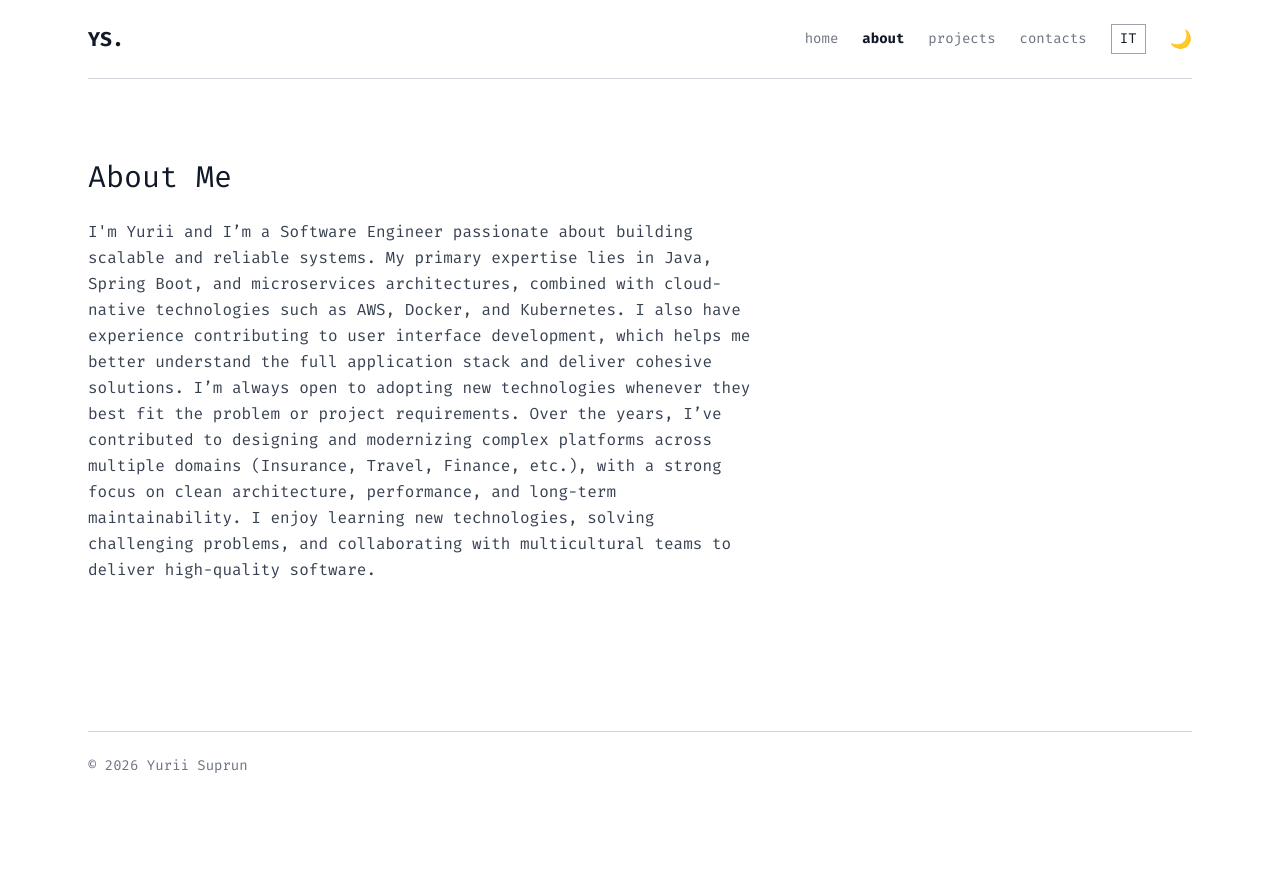
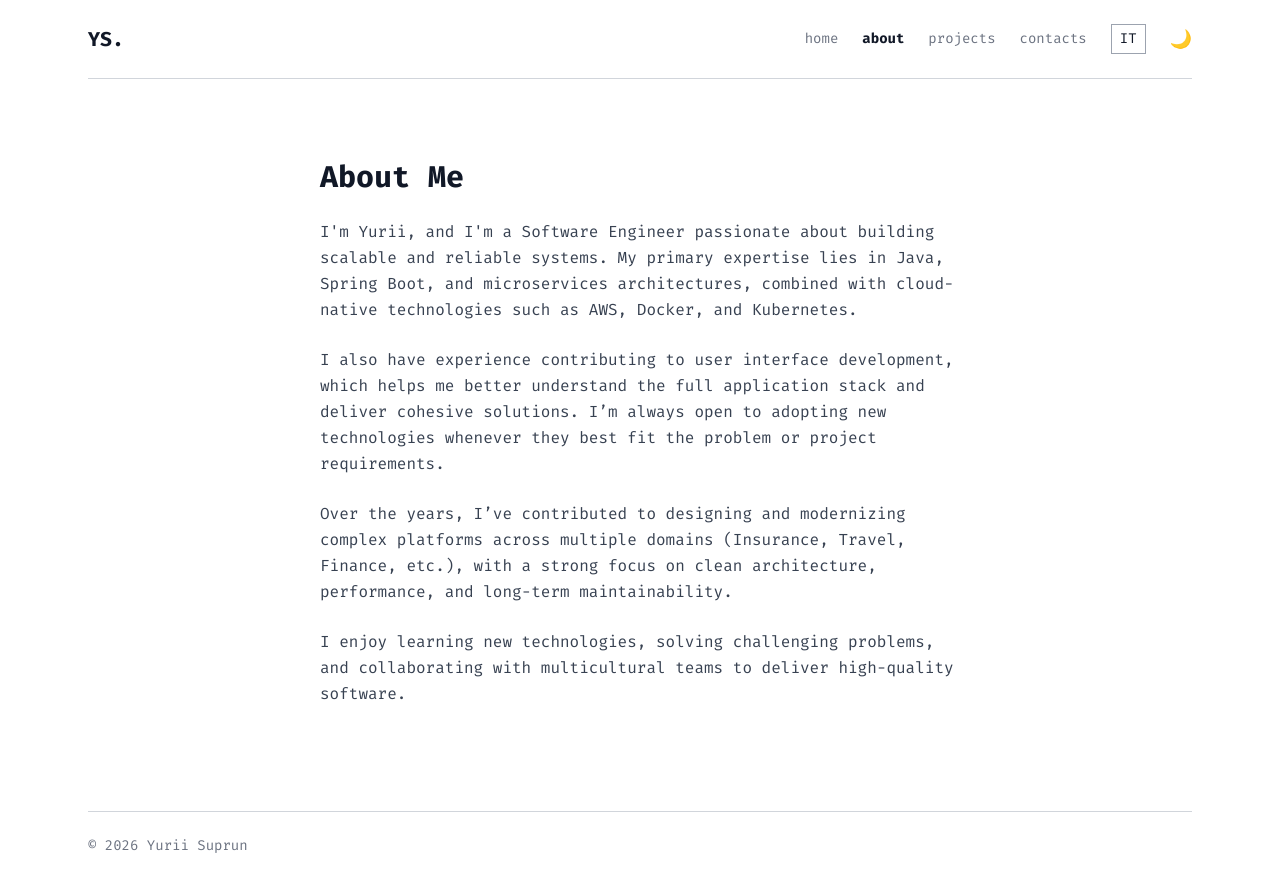
Before and after one commit to yuriisuprun/portfolio, a React (Create React App) app in the folder frontend/: page /about in a window 1280 px wide. Before the commit the page ends 800 px from the top, so only its background shows below. Built offline with nearby package versions, Linux system fonts and the light colour scheme.

Commit message:
Update about component

```diff
--- a/frontend/src/components/About.js
+++ b/frontend/src/components/About.js
@@ -1,35 +1,38 @@
 export default function About({ language }) {
-
     const text = {
         en: {
             title: "About Me",
-            description:
-                "I'm Yurii and I’m a Software Engineer passionate about building scalable and reliable systems. My primary expertise lies in Java, Spring Boot, and microservices architectures, combined with cloud-native technologies such as AWS, Docker, and Kubernetes. I also have experience contributing to user interface development, which helps me better understand the full application stack and deliver cohesive solutions. I’m always open to adopting new technologies whenever they best fit the problem or project requirements.\n" +
-                "\n" +
-                "Over the years, I’ve contributed to designing and modernizing complex platforms across multiple domains (Insurance, Travel, Finance, etc.), with a strong focus on clean architecture, performance, and long-term maintainability. I enjoy learning new technologies, solving challenging problems, and collaborating with multicultural teams to deliver high-quality software."
+            description: [
+                "I'm Yurii, and I'm a Software Engineer passionate about building scalable and reliable systems. My primary expertise lies in Java, Spring Boot, and microservices architectures, combined with cloud-native technologies such as AWS, Docker, and Kubernetes.",
+                "I also have experience contributing to user interface development, which helps me better understand the full application stack and deliver cohesive solutions. I’m always open to adopting new technologies whenever they best fit the problem or project requirements.",
+                "Over the years, I’ve contributed to designing and modernizing complex platforms across multiple domains (Insurance, Travel, Finance, etc.), with a strong focus on clean architecture, performance, and long-term maintainability.",
+                "I enjoy learning new technologies, solving challenging problems, and collaborating with multicultural teams to deliver high-quality software."
+            ]
         },
         it: {
             title: "Chi Sono",
-            description:
-                "Sono Yurii e sono un Software Engineer appassionato di costruire sistemi scalabili e affidabili. La mia principale area di competenza riguarda Java, Spring Boot e le architetture a microservizi, unite a tecnologie cloud-native come AWS, Docker e Kubernetes. Ho anche esperienza nello sviluppo di interfacce utente, che mi consente di comprendere meglio l’intero stack applicativo e di offrire soluzioni coerenti. Sono sempre aperto ad adottare nuove tecnologie quando si dimostrano la scelta migliore per il problema o i requisiti del progetto.\n" +
-                "\n" +
-                "Nel corso degli anni ho contribuito alla progettazione e alla modernizzazione di piattaforme complesse in diversi settori (Assicurazioni, Viaggi, Finanza, ecc.), con una forte attenzione alla clean architecture, alle prestazioni e alla manutenibilità a lungo termine. Mi piace imparare nuove tecnologie, risolvere problemi complessi e collaborare con team multiculturali per realizzare software di alta qualità."
+            description: [
+                "Sono Yurii e sono un Software Engineer appassionato di costruire sistemi scalabili e affidabili. La mia principale area di competenza riguarda Java, Spring Boot e le architetture a microservizi, unite a tecnologie cloud-native come AWS, Docker e Kubernetes.",
+                "Ho anche esperienza nello sviluppo di interfacce utente, che mi consente di comprendere meglio l’intero stack applicativo e di offrire soluzioni coerenti. Sono sempre aperto ad adottare nuove tecnologie quando si dimostrano la scelta migliore per il problema o i requisiti del progetto.",
+                "Nel corso degli anni ho contribuito alla progettazione e alla modernizzazione di piattaforme complesse in diversi settori (Assicurazioni, Viaggi, Finanza, ecc.), con una forte attenzione alla clean architecture, alle prestazioni e alla manutenibilità a lungo termine.",
+                "Mi piace imparare nuove tecnologie, risolvere problemi complessi e collaborare con team multiculturali per realizzare software di alta qualità."
+            ]
         }
     };
 
     const t = text[language];
 
     return (
-        <section className="py-20 max-w-2xl">
-
-            <h2 className="text-3xl mb-6">
-                {t.title}
-            </h2>
-
-            <p className="text-gray-700 dark:text-gray-300 leading-relaxed">
-                {t.description}
-            </p>
-
+        <section className="py-20 max-w-2xl mx-auto px-4">
+            <h2 className="text-3xl font-bold mb-6">{t.title}</h2>
+            {t.description.map((paragraph, idx) => (
+                <p
+                    key={idx}
+                    className="text-gray-700 dark:text-gray-300 leading-relaxed mb-6"
+                >
+                    {paragraph}
+                </p>
+            ))}
         </section>
     );
 }
```
